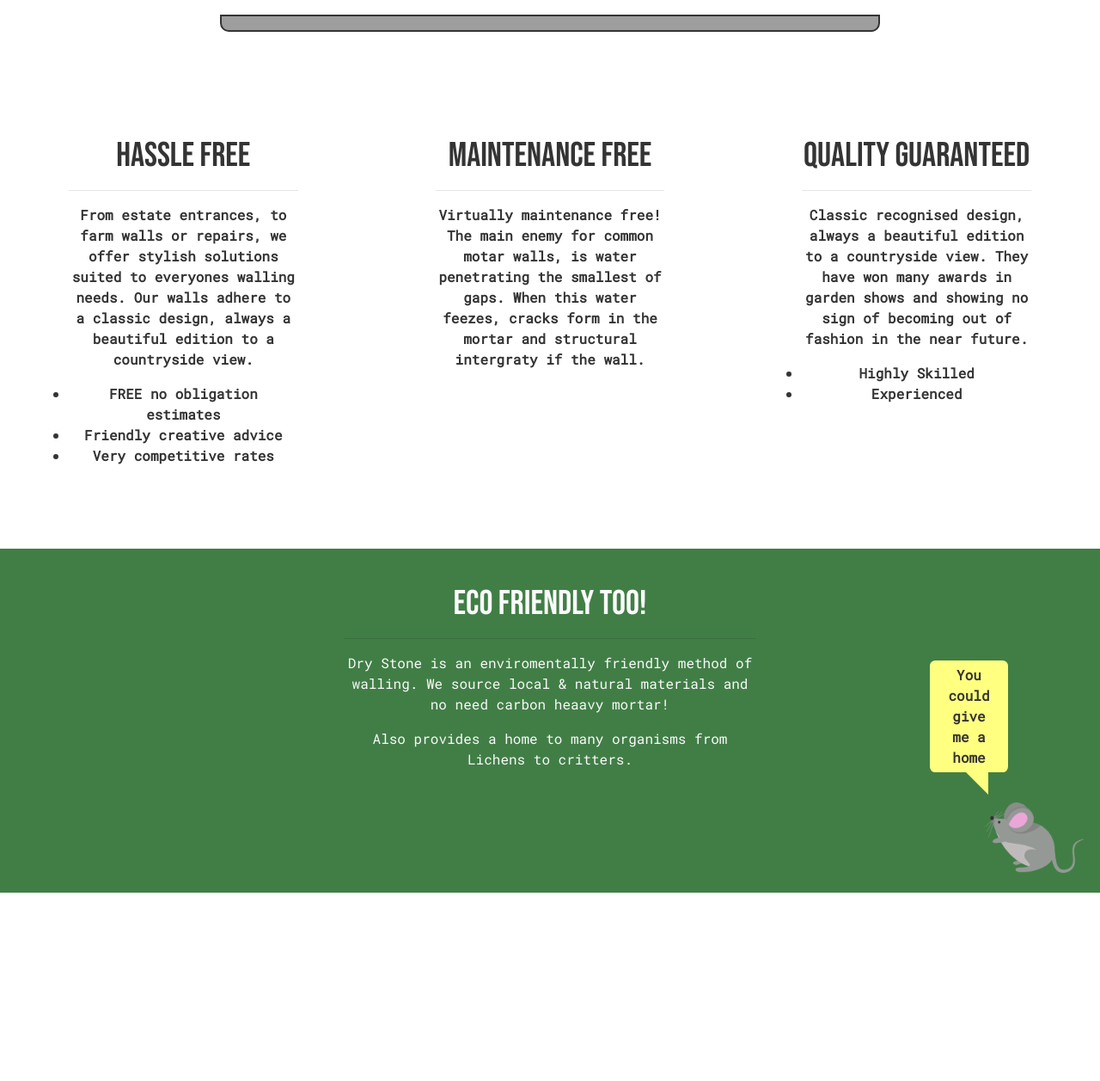
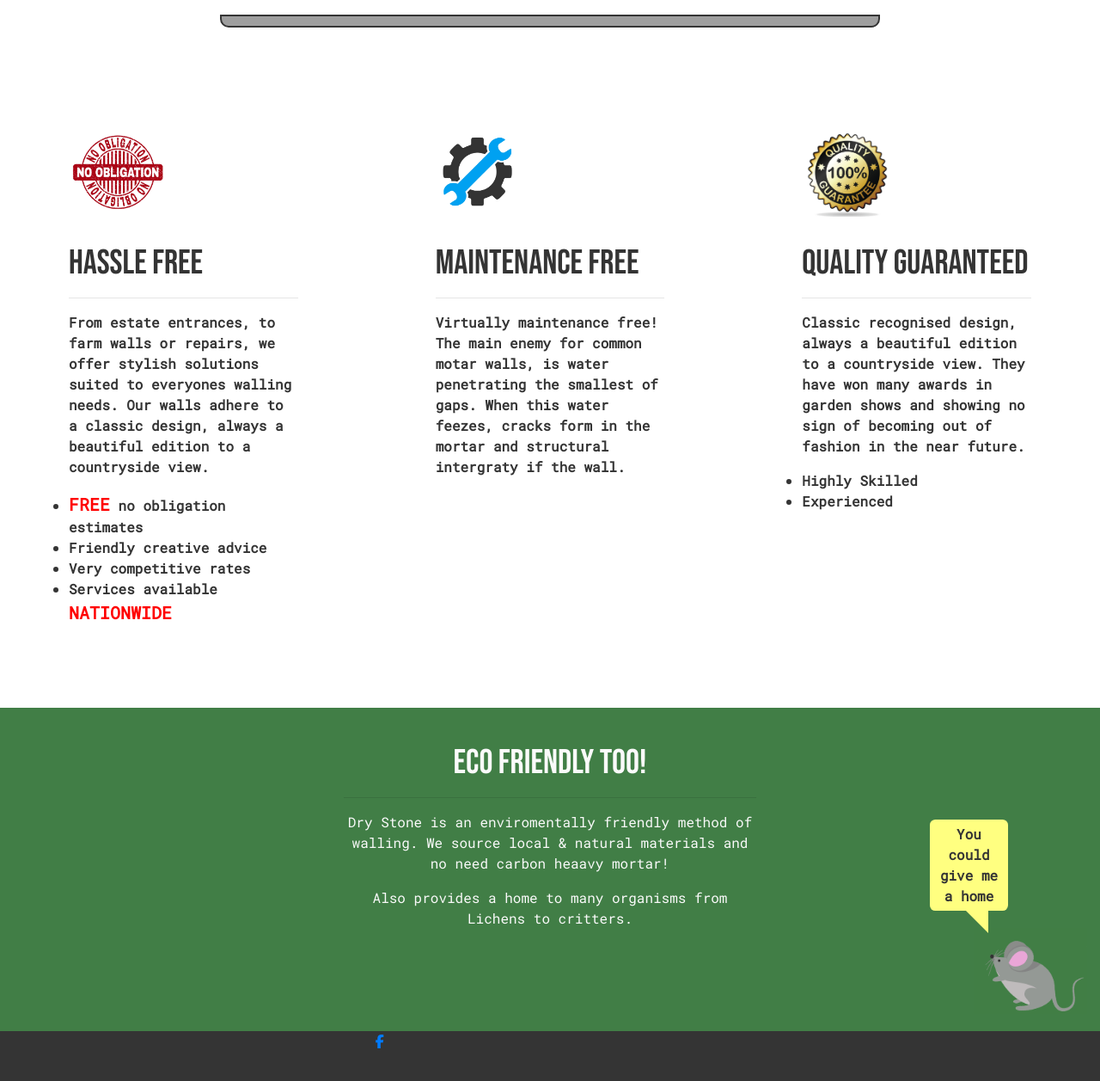
Before and after one commit to JackThorntonFSWD/Nick-Dry-Stone-Walling-Website, a plain HTML site: page index.html in a window 1280 px wide. Shown: the part 679-1936 px from the top of the page at 86% size. Before the commit the page ends 1717 px from the top, so only its background shows below. Drawn offline with nearby package versions, Linux system fonts and the light colour scheme; grey boxes are pictures that could not be loaded.

Commit message:
About us styling updates, added icon and begun footer

```diff
--- a/assets/css/style.css
+++ b/assets/css/style.css
@@ -20,6 +20,10 @@ body{
 }
 .colors-eco-row {
     background-color: #417e46;
+}
+
+.colors-footer {
+    background-color: #343434;
 }
 
 /* ============= Spacing ================================================= */
@@ -85,6 +89,13 @@ body{
     border: none;
 }
 
+/* ============= Footer Styling ==================================================== */
+
+.site-footer{
+    height: 150px;
+
+}
+
 
 
 /* ============= Carousel Styling ==================================================== */
@@ -120,7 +131,6 @@ body{
 .image-overlay-textbox-small{
     font-size: 15px;
     position: absolute;
-
     margin-top: 5vw;
     left: 25vw;
     z-index: 3;
@@ -195,7 +205,7 @@ body{
 }
 
 .title-underline{
-    height: 20px;
+    height: 15px;
     width: 60vw;
     border: 2px solid #343434 ;
     border-bottom-right-radius: 10px;
@@ -215,14 +225,27 @@ body{
     font-family: 'Roboto Mono', sans-serif;
     font-weight: 600;
     color: #343434;
-    text-align: center;
     font-size: 16px;
 }
+
+.choose-us-icon{
+    height: 100px;
+    width: auto;
+    margin-bottom: 30px;
+}
+
 
 
 .choose-us-h3 {
     font-family: Bebas Neue;
     font-size: 40px;
+}
+
+.standout {
+    font-weight: 800;
+    font-size: 20px;
+    color: red;
+    display: inline;
 }
 
 .eco-friendly-row {
--- a/index.html
+++ b/index.html
@@ -114,21 +114,28 @@
 			</div>
 				<div class="row">
 					<div class="col choose-us-column">
+                        <img src="/assets/images/icons/NoObligation.jpg" class=" choose-us-icon" alt="No Obligation Icon">
 						<h3 class="choose-us-h3">Hassle Free</h3>
 						<hr>
 						<p>
-						From estate entrances, to farm walls or repairs, we offer stylish solutions suited to everyones
+							From estate entrances, to farm walls or repairs, we offer stylish solutions suited to
+							everyones
 							walling needs.
 							Our walls adhere to a classic design, always a beautiful edition to a countryside
 							view.
 						</p>
 						<ul>
-						<li>FREE no obligation estimates</li>
+							<li>
+								<p class="standout">FREE</p> no obligation estimates
+							</li>
 							<li>Friendly creative advice</li>
 							<li>Very competitive rates</li>
+							<li>Services available <p class="standout">NATIONWIDE</p>
+							</li>
 						</ul>
 					</div>
-				<div class="col choose-us-column">
+					<div class="col choose-us-column d-none d-md-block">
+                        <img src="/assets/images/icons/Maintenancefree.jpg" class=" choose-us-icon" alt="Maintenance Icon">
 						<h3 class="choose-us-h3">Maintenance Free</h3>
 						<hr>
 						<p>
@@ -138,11 +145,13 @@
 						</p>
 					</div>
 					<div class="col choose-us-column">
+                        <img src="/assets/images/icons/Quality.png" class=" choose-us-icon" alt="Quality Icon">
 						<h3 class="choose-us-h3">Quality Guaranteed</h3>
 						<hr>
 						<p>
 							Classic recognised design, always a beautiful edition to a countryside view. They have won
-						many awards in garden shows and showing no sign of becoming out of fashion in the near future.
+							many awards in garden shows and showing no sign of becoming out of fashion in the near
+							future.
 						</p>
 						<ul>
 							<li>Highly Skilled</li>
@@ -156,7 +165,8 @@
 						<h3 class="choose-us-h3">Eco Friendly too!</h3>
 						<hr>
 						<p>
-						Dry Stone is an enviromentally friendly method of walling. We source local & natural materials and no need
+							Dry Stone is an enviromentally friendly method of walling. We source local & natural
+							materials and no need
 							carbon heaavy mortar!
 						</p>
 						<p>
@@ -168,8 +178,8 @@
 						<div class="speech-bubble">
 							<div class="speech">
 								<p>You could</p>
-                            <p>give</p>
-                            <p>me a home</p>
+								<p>give me</p>
+								<p>a home</p>
 							</div>
 						</div>
 
@@ -178,9 +188,18 @@
 					</div>
 				</div>
 			</div>
-
 	</section>
-
+	<footer>
+		<div class="fluid-container site-footer colors-footer">
+			<div class="row ">
+				<div class="col"></div>
+				<div class="col">
+                    <a href="#" class="fa fa-facebook"></a>
+                </div>
+				<div class="col"></div>
+			</div>
+		</div>
+	</footer>
 
 	<script src="https://code.jquery.com/jquery-3.4.1.slim.min.js"
 		integrity="sha384-J6qa4849blE2+poT4WnyKhv5vZF5SrPo0iEjwBvKU7imGFAV0wwj1yYfoRSJoZ+n" crossorigin="anonymous">
```
Also changed, not shown: assets/images/icons/Maintenancefree.jpg (added), assets/images/icons/NoObligation.jpg (added), assets/images/icons/Quality.png (added). Lines whose indentation alone changed are shown as unchanged.
